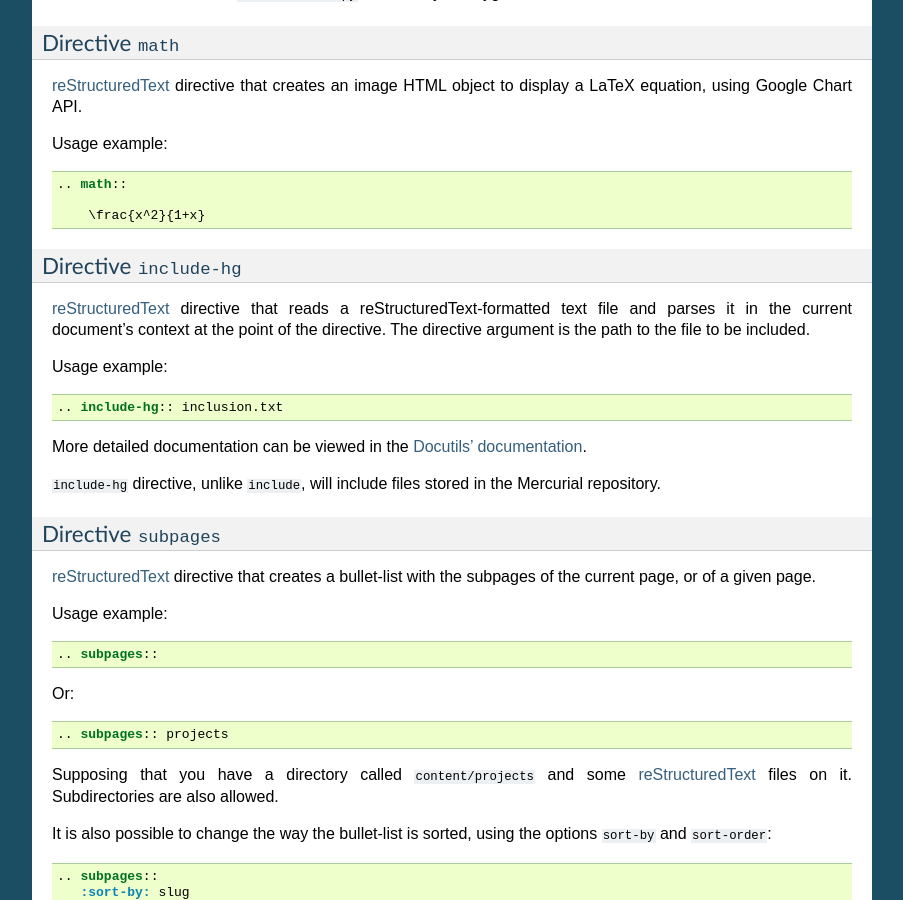
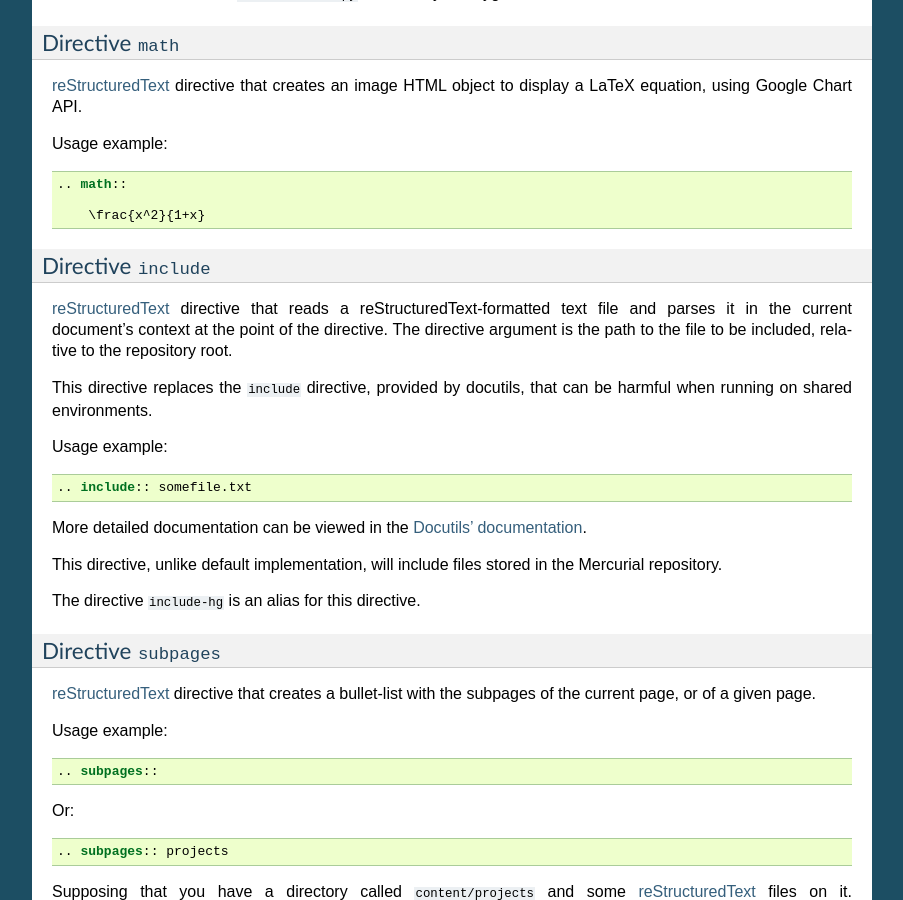
Before and after one commit to rafaelmartins/blohg, a Sphinx documentation site: the page built from docs/write.rst, in a window 1280 px wide and 900 px high, scrolled down 3129 px. Shown: the whole window, without its empty margins (198-1101 px from the left). Built offline with Sphinx 7.4.7, drawn with Linux system fonts in a browser that asks for light colours.

Commit message:
overrided include directive.

```diff
--- a/docs/write.rst
+++ b/docs/write.rst
@@ -233,25 +233,31 @@ Usage example:
         \frac{x^2}{1+x}
 
 
-Directive ``include-hg``
+Directive ``include``
 ~~~~~~~~~~~~~~~~~~~~~~~~
 
 reStructuredText_ directive that reads a reStructuredText-formatted text file
 and parses it in the current document's context at the point of the directive.
-The directive argument is the path to the file to be included.
+The directive argument is the path to the file to be included, relative to the
+repository root.
+
+This directive replaces the ``include`` directive, provided by docutils, that
+can be harmful when running on shared environments.
 
 Usage example:
 
 .. code-block:: rest
 
-    .. include-hg:: inclusion.txt
+    .. include:: somefile.txt
 
 More detailed documentation can be viewed in the `Docutils' documentation`__.
 
 __ http://docutils.sourceforge.net/docs/ref/rst/directives.html#id48
 
-``include-hg`` directive, unlike ``include``, will include files stored in the Mercurial
-repository.
+This directive, unlike default implementation, will include files stored in
+the Mercurial repository.
+
+The directive ``include-hg`` is an alias for this directive.
 
 
 Directive ``subpages``
```
Also changed, not shown: 1 other file.
